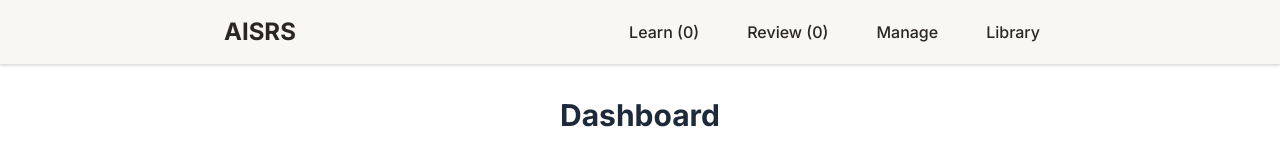
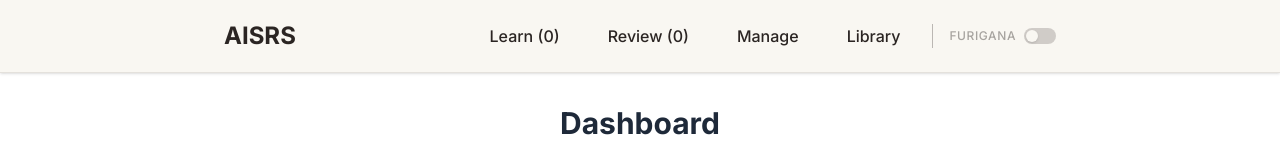
Before and after one commit to tekgrrl/aisrs-japanese, a Next.js app in the folder frontend/: page / in a window 1280 px wide. Shown: the top 160 px of the page. Built offline with nearby package versions, Linux system fonts and the light colour scheme; no server answers.

Commit message:
feat: QOL for lessons, furigana toggle and translation hiding

```diff
--- a/frontend/src/app/ui/globals.css
+++ b/frontend/src/app/ui/globals.css
@@ -39,3 +39,8 @@ body {
   color: var(--foreground);
   font-family: Arial, Helvetica, sans-serif;
 }
+
+/* Furigana Visibility Control */
+body:not(.furigana-visible) rt {
+  display: none;
+}
--- a/frontend/src/components/Header.tsx
+++ b/frontend/src/components/Header.tsx
@@ -12,6 +12,7 @@ export default function Header() {
 
   // Wrap fetchStats in useCallback so it's a stable function
   // and can be safely used in useEffect dependency arrays.
+  // eslint-disable-next-line react-hooks/exhaustive-deps
   const fetchStats = useCallback(async () => {
     try {
       const response = await fetch("/api/stats");
@@ -58,16 +59,64 @@ export default function Header() {
     };
   }, [fetchStats]);
 
+  // Effect to manage Furigana visibility and persistence
+  const [showFurigana, setShowFurigana] = useState(false);
+
+  useEffect(() => {
+    // Load preference from localStorage
+    const saved = localStorage.getItem("furiganaVisible");
+    const isVisible = saved === "true";
+    setShowFurigana(isVisible);
+
+    // Apply initial class
+    if (isVisible) {
+      document.body.classList.add("furigana-visible");
+    } else {
+      document.body.classList.remove("furigana-visible");
+    }
+  }, []);
+
+  const toggleFurigana = useCallback(() => {
+    const newState = !showFurigana;
+    setShowFurigana(newState);
+    localStorage.setItem("furiganaVisible", String(newState));
+
+    if (newState) {
+      document.body.classList.add("furigana-visible");
+    } else {
+      document.body.classList.remove("furigana-visible");
+    }
+  }, [showFurigana]);
+
+  // Effect for Keyboard Shortcut (Alt+F)
+  useEffect(() => {
+    const handleKeyDown = (event: KeyboardEvent) => {
+      // Check for Alt+F (Option+F on Mac)
+      if (
+        event.altKey &&
+        (event.key === "f" || event.key === "F" || event.code === "KeyF")
+      ) {
+        event.preventDefault();
+        toggleFurigana();
+      }
+    };
+
+    window.addEventListener("keydown", handleKeyDown);
+    return () => window.removeEventListener("keydown", handleKeyDown);
+  }, [toggleFurigana]);
+
   return (
     <header className="bg-shodo-paper border-b border-shodo-ink/10 shadow-sm sticky top-0 z-10">
-      <nav className="container mx-auto max-w-4xl px-8 py-4 flex items-center justify-between">
+      <nav className="container mx-auto max-w-4xl px-8 py-4 flex items-center">
         <Link
           href="/"
-          className="text-2xl font-bold text-shodo-ink hover:text-shodo-accent transition-colors duration-200"
+          className="text-2xl font-bold text-shodo-ink hover:text-shodo-accent transition-colors duration-200 mr-auto"
         >
           AISRS
         </Link>
-        <div className="space-x-2 sm:space-x-4">
+
+        {/* Navigation Links */}
+        <div className="flex items-center space-x-2 sm:space-x-4">
           <Link
             href="/learn"
             className="px-4 py-2 rounded-md text-shodo-ink font-medium hover:bg-shodo-ink/5 transition-colors duration-200"
@@ -93,6 +142,34 @@ export default function Header() {
             Library
           </Link>
         </div>
+
+        {/* Separator */}
+        <div className="h-6 w-px bg-shodo-ink/30 mx-4 hidden sm:block" />
+
+        {/* Settings / Toggles */}
+        <button
+          onClick={toggleFurigana}
+          className={`text-sm font-medium transition-colors duration-200 flex items-center gap-2 ${
+            showFurigana
+              ? "text-shodo-ink"
+              : "text-shodo-ink/40 hover:text-shodo-ink/70"
+          }`}
+          title="Toggle Furigana (Alt+F)"
+          aria-pressed={showFurigana}
+        >
+          <span className="text-xs uppercase tracking-wider">Furigana</span>
+          <div
+            className={`w-8 h-4 rounded-full relative transition-colors duration-200 ${
+              showFurigana ? "bg-shodo-ink" : "bg-shodo-ink/20"
+            }`}
+          >
+            <div
+              className={`absolute top-0.5 bottom-0.5 w-3 h-3 rounded-full bg-shodo-paper shadow-sm transition-all duration-200 ${
+                showFurigana ? "left-4.5" : "left-0.5"
+              }`}
+            />
+          </div>
+        </button>
       </nav>
     </header>
   );
--- /dev/null
+++ b/frontend/src/components/RevealableText.tsx
@@ -0,0 +1,28 @@
+"use client";
+
+import React, { useState } from "react";
+
+interface RevealableTextProps {
+  text: string;
+}
+
+export default function RevealableText({ text }: RevealableTextProps) {
+  const [isVisible, setIsVisible] = useState(false);
+
+  return (
+    <span
+      onClick={() => setIsVisible(true)}
+      className={`
+        transition-all duration-200 rounded px-1
+        ${
+          isVisible
+            ? "cursor-text text-gray-600 dark:text-gray-400 bg-transparent"
+            : "cursor-pointer select-none text-transparent bg-gray-300 dark:bg-gray-600 hover:bg-gray-400 dark:hover:bg-gray-500"
+        }
+      `}
+      title={!isVisible ? "Click to reveal" : undefined}
+    >
+      {text}
+    </span>
+  );
+}
--- a/frontend/src/components/lessons/VocabLessonView.tsx
+++ b/frontend/src/components/lessons/VocabLessonView.tsx
@@ -1,6 +1,7 @@
 import React from "react";
 import { VocabLesson } from "@/types";
 import { FuriganaText } from "@/components/FuriganaText";
+import RevealableText from "@/components/RevealableText";
 import EditableSection from "./EditableSection";
 
 interface VocabLessonViewProps {
@@ -66,13 +67,13 @@ export default function VocabLessonView({
               lesson.context_examples.map((ex, i) => (
                 <li key={i} className="p-4 bg-gray-200 dark:bg-gray-700 rounded-md">
                   {/* Japanese Sentence with Furigana */}
-                  <p className="text-2xl text-gray-900 dark:text-white mb-1">
+                  <p className="text-2xl text-gray-900 dark:text-white mb-2">
                     <FuriganaText text={ex.sentence} />
                   </p>
 
-                  {/* English Translation (remains plain text) */}
-                  <p className="text-md text-gray-600 dark:text-gray-400">
-                    {ex.translation}
+                  {/* English Translation (Revealable) */}
+                  <p className="text-md leading-relaxed">
+                    <RevealableText text={ex.translation} />
                   </p>
                 </li>
               ))
```
